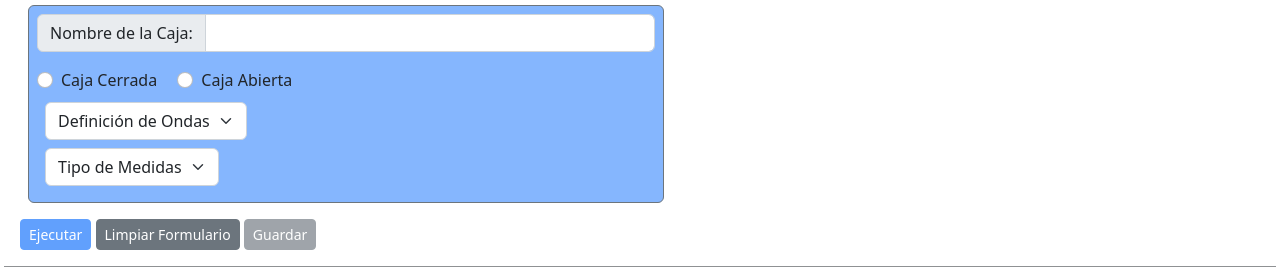
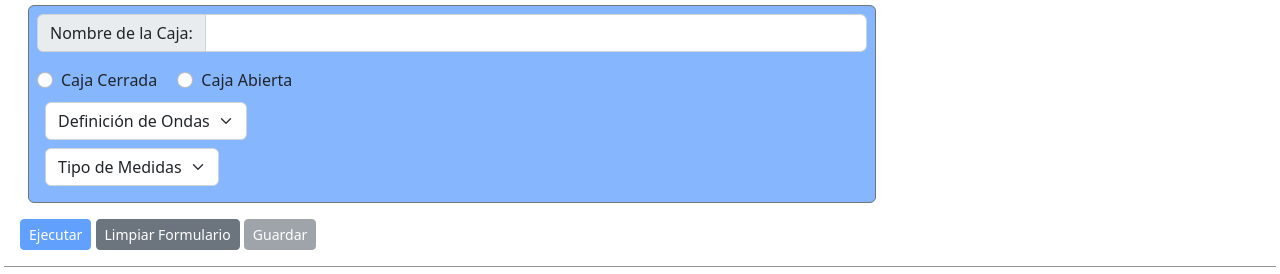
Before and after one commit to FedeKelly/FinalJavascript, a plain HTML site: page index.html in a window 1280 px wide. Shown: the part 144-418 px from the top of the page. Drawn offline with nearby package versions, Linux system fonts and the light colour scheme; some packages are replaced by stand-ins of ours; a script that the page names is missing.

Commit message:
version final

```diff
--- a/index.html
+++ b/index.html
@@ -24,7 +24,7 @@
   <!-- Check box-->
 <main class="p-1">
     <h1 class="d-inline-flex p-2 mb-2 text-dark opacity-50 rounded-2 text-decoration-underline">Bienvenido al Sistema de Desarrollo de Cajas</h1>
-    <div class="me-4 ms-4 p-2 border border-secondary rounded-2 w-50 bg-primary bg-opacity-50">
+    <div class="me-4 ms-4 p-2 border border-secondary rounded-2 col-md-8 bg-primary bg-opacity-50">
       <div class="input-group mb-3">
         <span class="input-group-text" id="basic-addon3">Nombre de la Caja: </span>
         <input class="form-control" id="nombreCaja">
```
